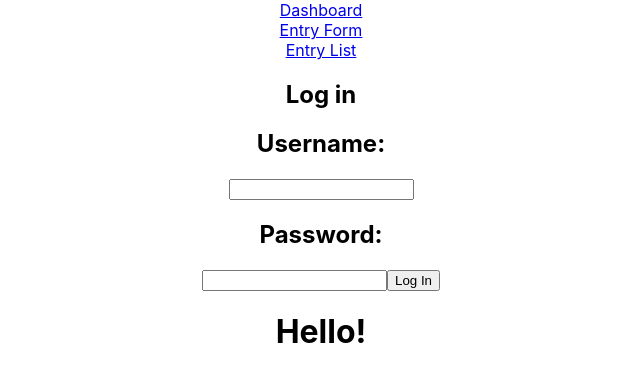
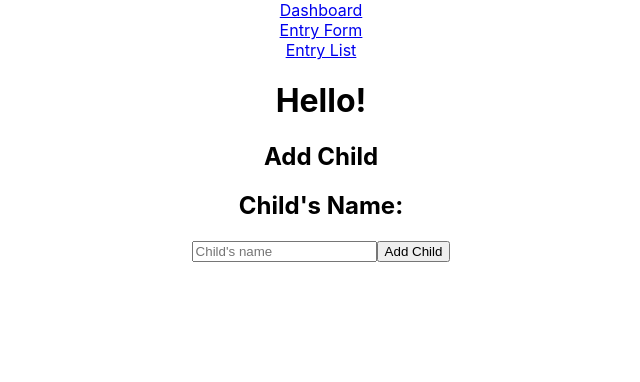
Before and after one commit to Build-Week-Gigapet-December-2019/Front-End, a React (Create React App) app: page /dashboard/1 in a window 1280 px wide. Shown: the top 382 px of the page, without its empty margins (319-959 px from the left). Built offline with nearby package versions, Linux system fonts and the light colour scheme; sample sign-in values are in the browser's storage.

Commit message:
connected Login/Signup to BE, created AddChild form

```diff
--- a/src/App.js
+++ b/src/App.js
@@ -3,7 +3,7 @@ import { Route } from "react-router-dom";
 import Login from "./components/login/Login";
 import SignUp from "./components/login/SignUp";
 import Dashboard from "./components/Dashboard";
-// import PrivateRoute from "./utilities/PrivateRoute";
+import PrivateRoute from "./utilities/PrivateRoute";
 import "./App.css";
 import Navigation from "./components/Navigation";
 import EntryForm from "./components/entry/EntryForm";
@@ -16,11 +16,11 @@ function App() {
   return (
     <div className="App">
       <Navigation isAuthenticated={isAuthenticated} setIsAuthenticated={setIsAuthenticated} />
-      <Route path="/" render={props => <Login {...props} setIsAuthenticated={setIsAuthenticated} />} />
+      <Route exact path="/" render={props => <Login {...props} setIsAuthenticated={setIsAuthenticated} />} />
       <Route path="/signup" component={SignUp} />
-      <Route path="/dashboard" component={Dashboard} />
-      <Route path='/entryform' component={EntryForm} />
-      <Route path='/entrylist' component={EntryList} />
+      <PrivateRoute path="/dashboard/:id" component={Dashboard} />
+      <PrivateRoute path='/entryform/:id' component={EntryForm} />
+      <PrivateRoute path='/entrylist/:id' component={EntryList} />
     </div>
   );
 }
--- a/src/components/Dashboard.js
+++ b/src/components/Dashboard.js
@@ -1,4 +1,5 @@
 import React from "react";
+import AddChild from './entry/AddChild';
 
 function Dashboard() {
   console.log(localStorage.getItem('token'));
@@ -6,6 +7,7 @@ function Dashboard() {
   return (
     <div className="App">
       <h1>Hello!</h1>
+      <AddChild/>
     </div>
   );
 }
--- /dev/null
+++ b/src/components/entry/AddChild.js
@@ -0,0 +1,51 @@
+import React, { useState } from "react";
+import { axiosWithAuth } from "../../utilities/axiosWithAuth";
+
+const AddChild = () => {
+
+  const parentId = localStorage.getItem('user_id');
+
+  const [child, setChild] = useState({
+    name: "",
+    parent_id: parentId,
+  });
+
+  const handleChange = e => {
+    setChild({
+      ...child,
+      [e.target.name]: e.target.value
+    });
+  };
+
+  const addChild = e => {
+    e.preventDefault();
+    axiosWithAuth()
+      .post("/api/parents/child", child)
+      .then(res => {
+        console.log(res.data);
+      })
+      .catch(err => console.log(err));
+
+  };
+
+  return (
+    <div>
+      <section>
+        <h1>Add Child</h1>
+        <form onSubmit={addChild}>
+          <h1>Child's Name:</h1>
+          <input
+            type="text"
+            name="name"
+            placeholder="Child's name"
+            value={child.name}
+            onChange={handleChange}
+          />
+          <button>Add Child</button>
+        </form>
+      </section>
+    </div>
+  );
+};
+
+export default AddChild;
--- a/src/components/login/Login.js
+++ b/src/components/login/Login.js
@@ -1,10 +1,10 @@
-import React, { useState } from 'react';
-import { axiosWithAuth } from '../../utilities/axiosWithAuth';
+import React, { useState } from "react";
+import { axiosWithAuth } from "../../utilities/axiosWithAuth";
 
 const Login = props => {
   const [credentials, setCredentials] = useState({
-    username: '',
-    password: ''
+    username: "",
+    password: ""
   });
 
   const handleChange = e => {
@@ -16,22 +16,20 @@ const Login = props => {
 
   const login = e => {
     e.preventDefault();
-    // axiosWithAuth()
-    //   .post('', credentials)
-    //   .then(res => {
-    //     localStorage.setItem('token', res.data.token);
-    //     localStorage.setItem('user_id', res.data.user_id);
-    //     console.log(res.data);
-    //     props.history.push('');
-    //   })
-    //   .catch(err => console.log(err));
+    axiosWithAuth()
+      .post("/api/auth/login", credentials)
+      .then(res => {
+        localStorage.setItem("token", res.data.token);
+        localStorage.setItem("user_id", res.data.id);
+        console.log(res.data);
+        props.history.push(`/dashboard/${res.data.id}`);
+      })
+      .catch(err => console.log(err));
 
-    localStorage.setItem('token', credentials.password);
-    props.history.push('/dashboard');
+    // localStorage.setItem("token", credentials.password);
+    // props.history.push("/dashboard");
 
-    props.setIsAuthenticated(
-      localStorage.getItem('token')
-    )
+    // props.setIsAuthenticated(localStorage.getItem("token"));
   };
 
   return (
@@ -41,15 +39,15 @@ const Login = props => {
         <form onSubmit={login}>
           <h1>Username:</h1>
           <input
-            type='text'
-            name='username'
+            type="text"
+            name="username"
             value={credentials.username}
             onChange={handleChange}
           />
           <h1>Password:</h1>
           <input
-            type='password'
-            name='password'
+            type="password"
+            name="password"
             value={credentials.password}
             onChange={handleChange}
           />
--- a/src/components/login/SignUp.js
+++ b/src/components/login/SignUp.js
@@ -4,7 +4,6 @@ import { axiosWithAuth } from "../../utilities/axiosWithAuth";
 const SignUp = props => {
   const [credentials, setCredentials] = useState({
     username: "",
-    email: "",
     password: ""
   });
 
@@ -18,9 +17,9 @@ const SignUp = props => {
   const register = e => {
     e.preventDefault();
     axiosWithAuth()
-      .post("", credentials)
+      .post("/api/auth/register", credentials)
       .then(res => {
-        props.history.push("/login");
+        props.history.push("/");
       })
       .catch(err => console.log(err));
   };
@@ -35,13 +34,6 @@ const SignUp = props => {
             type="text"
             name="username"
             value={credentials.username}
-            onChange={handleChange}
-          />
-          <h1>E-mail:</h1>
-          <input
-            type="text"
-            name="email"
-            value={credentials.email}
             onChange={handleChange}
           />
           <h1>Password:</h1>
--- a/src/utilities/PrivateRoute.js
+++ b/src/utilities/PrivateRoute.js
@@ -0,0 +1,20 @@
+import React from 'react';
+import { Route, Redirect } from 'react-router-dom';
+
+const PrivateRoute = ({ component: Component, ...rest }) => {
+
+  return (
+    <Route
+      {...rest}
+      render={() => {
+        if (localStorage.getItem('token')) {
+          return <Component />;
+        } else {
+          return <Redirect to="/login" />;
+        }
+      }}
+    />
+  );
+};
+
+export default PrivateRoute;
--- a/src/utilities/axiosWithAuth.js
+++ b/src/utilities/axiosWithAuth.js
@@ -4,7 +4,7 @@ export const axiosWithAuth = () => {
   const token = localStorage.getItem("token");
   const user_id = localStorage.getItem("user_id");
   return axios.create({
-    baseURL: "",
+    baseURL: "https://gigapets-winter-2019.herokuapp.com",
     headers: {
       Authorization: token,
       user_id: user_id
```
